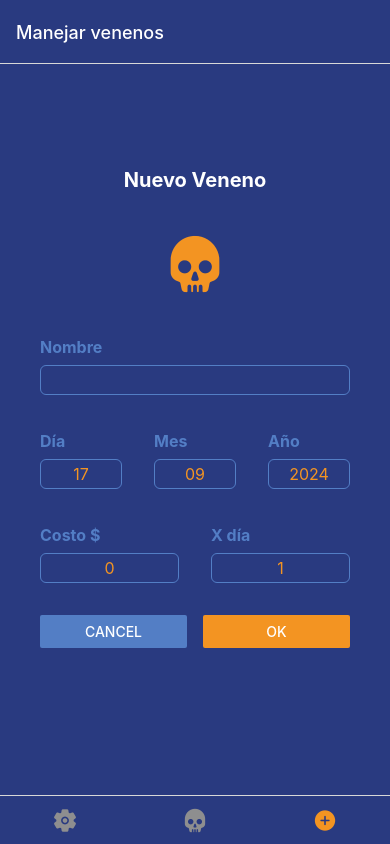
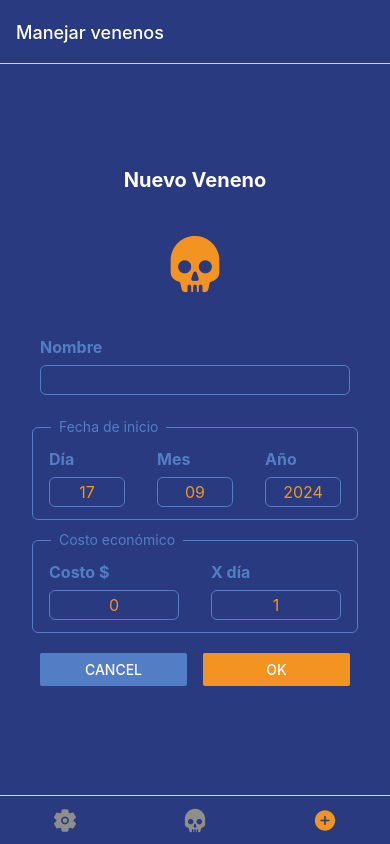
Before and after one commit to naueru/unDiaSin, a React Native app: screen /ManageExpendable in a window 390 px wide. Built offline with nearby package versions, Linux system fonts and the light colour scheme.

Commit message:
Adds frame in case label is added. Updates types

```diff
--- a/Forms/components/FieldsRow.tsx
+++ b/Forms/components/FieldsRow.tsx
@@ -1,8 +1,22 @@
+// Core
 import { FC, PropsWithChildren, ReactNode } from "react";
-import { StyleSheet, View } from "react-native";
+import { StyleSheet, Text, View } from "react-native";
 
-const FieldsRow: FC<PropsWithChildren> = ({ children }) => {
+// Constants
+import { GLOBAL_STYLES } from "../../constants/styles";
+
+type TFieldsRowProps = {
+  label?: string;
+} & PropsWithChildren;
+
+const FieldsRow: FC<TFieldsRowProps> = ({ children, label }) => {
   return (
+    <View style={label ? styles.frame : {}}>
+      {label && (
+        <View style={styles.frameLabelWrapper}>
+          <Text style={styles.frameLabel}>{label}</Text>
+        </View>
+      )}
       <View style={styles.rowGroup}>
         {((children && Array.isArray(children) && children) || []).map(
           (child: ReactNode, index) => (
@@ -11,6 +25,7 @@ const FieldsRow: FC<PropsWithChildren> = ({ children }) => {
             </View>
           )
         )}
+      </View>
     </View>
   );
 };
@@ -22,6 +37,24 @@ const styles = StyleSheet.create({
     gap: 16,
     flexDirection: "row",
   },
+  frame: {
+    borderColor: GLOBAL_STYLES.colors.primary200,
+    borderRadius: 6,
+    borderStyle: "solid",
+    borderWidth: 1,
+    paddingHorizontal: 8,
+  },
+  frameLabel: {
+    color: GLOBAL_STYLES.colors.primary200,
+  },
+  frameLabelWrapper: {
+    alignSelf: "flex-start",
+    backgroundColor: GLOBAL_STYLES.colors.primary500,
+    left: 10,
+    paddingHorizontal: 8,
+    position: "relative",
+    top: -10,
+  },
   rowGroupField: {
     flex: 1,
   },
```
Lines whose indentation alone changed are shown as unchanged.
